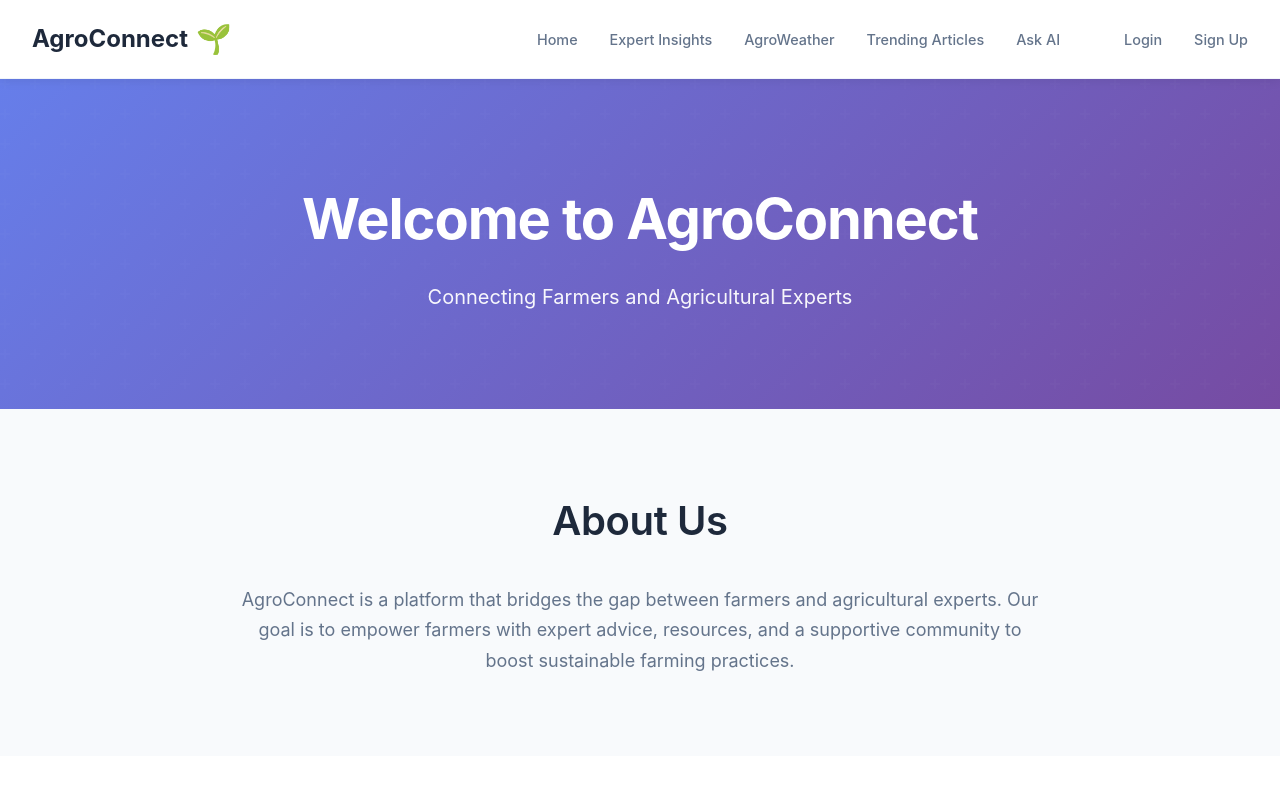
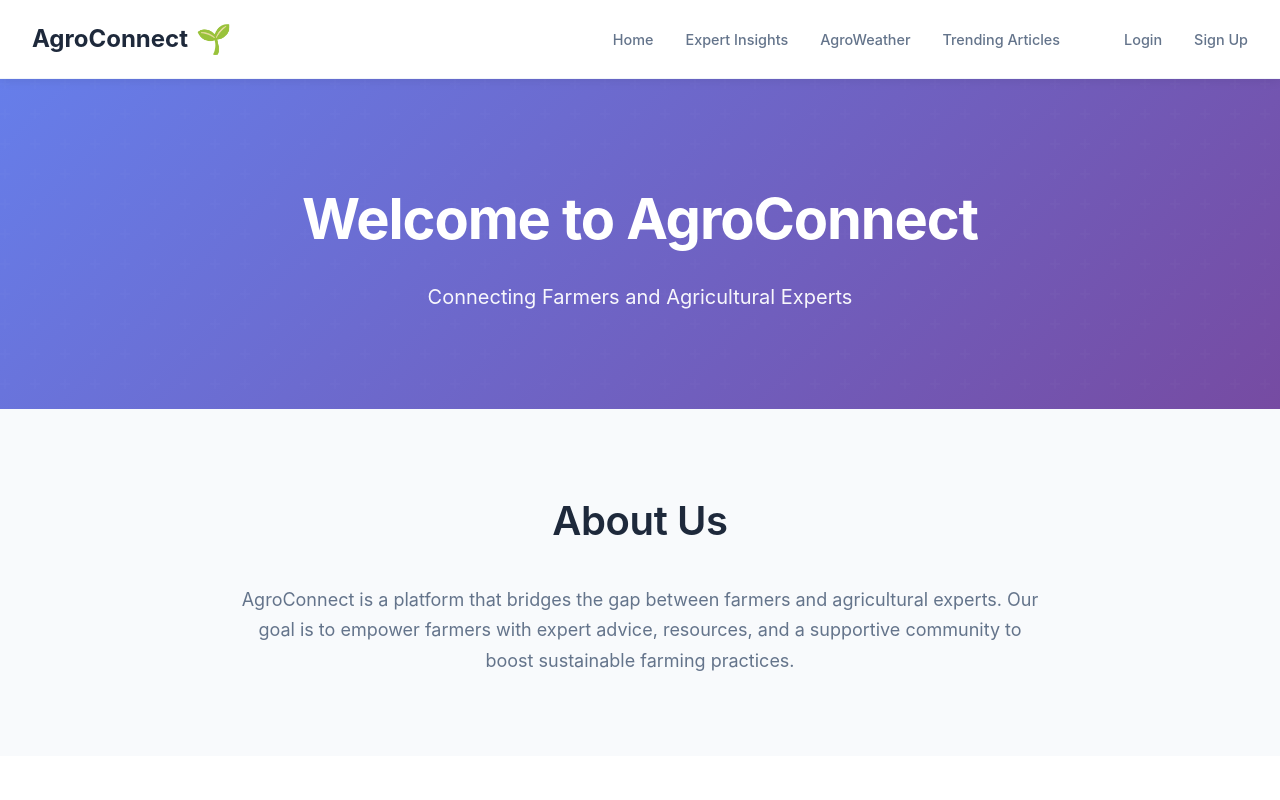
Before and after one commit to Itz-Tisha/mern_project, a React (Vite) app in the folder frontend/agrofp/: page / in a window 1280 px wide. Shown: the top 800 px of the page. Built offline with nearby package versions, Linux system fonts and the light colour scheme.

Commit message:
Remove 'Ask AI' link from Expertheader
Removed the 'Ask AI' link from the Expert header.

```diff
--- a/frontend/agrofp/src/components/Expertheader.jsx
+++ b/frontend/agrofp/src/components/Expertheader.jsx
@@ -185,7 +185,7 @@ const Expertheader = () => {
                           <Link to="/viewweather">AgroWeather</Link>
                           <Link to="/trending_art">Trending Articles</Link>
 
-                          <Link to="/askai">Ask AI</Link>
+
             <GoogleTranslate />
             <Link to="/login">Login</Link>
             <Link to="/sign">Sign Up</Link>
```
